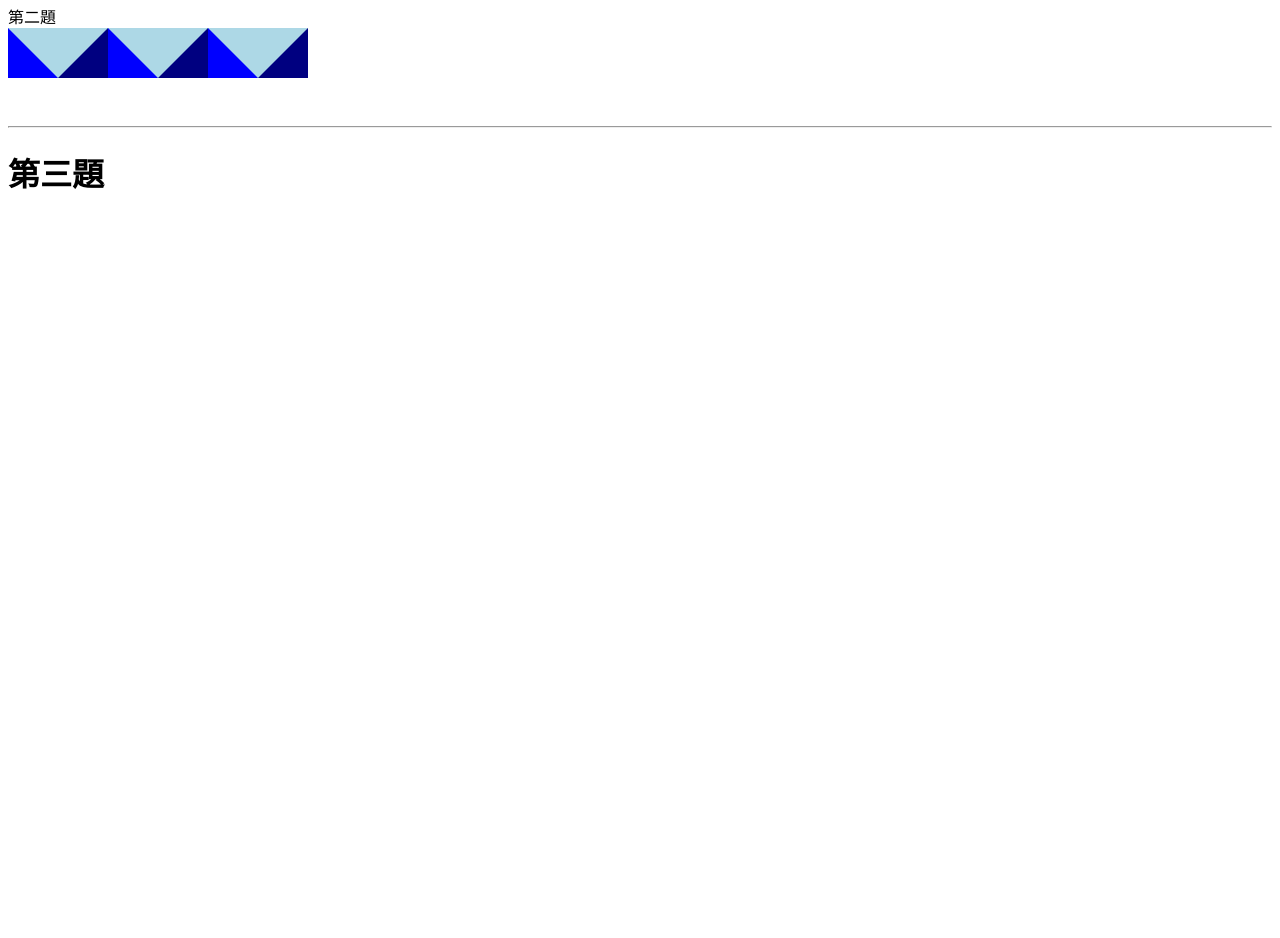
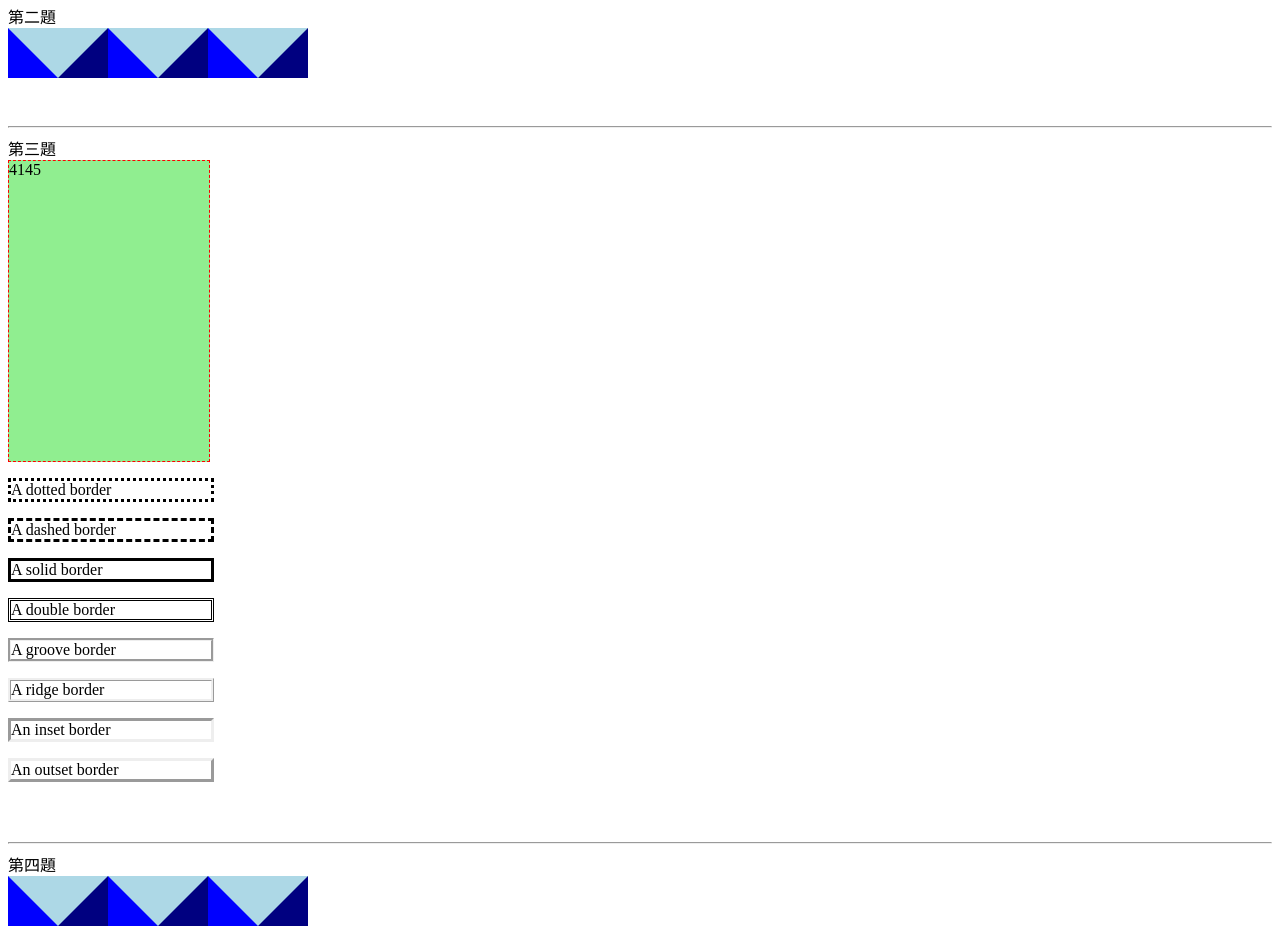
Before and after one commit to Rayson-tw/0701, a plain HTML site: page index.html in a window 1280 px wide. Shown: the part 300-1238 px from the top of the page. Before the commit the page ends 800 px from the top, so only its background shows below. Drawn offline with Linux system fonts and the light colour scheme.

Commit message:
第3題 & 第4題..... 還沒好

```diff
--- a/index.html
+++ b/index.html
@@ -22,10 +22,31 @@
 
 
 
+    <div align="left">第三題
+        <div class="mario">4145
+
+
+        </div>
+
+    </div>
     <div>
-        <h1>第三題</h1>
+        <p class="dotted">A dotted border</p>
+        <p class="dashed">A dashed border</p>
+        <p class="solid">A solid border</p>
+        <p class="double">A double border</p>
+        <p class="groove">A groove border</p>
+        <p class="ridge">A ridge border</p>
+        <p class="inset">An inset border</p>
+        <p class="outset">An outset border</p>
     </div>
-      <br>
+
+    <br><br><hr>
+
+    <div align="left">第四題
+        <div>
+            <div class="mountain"></div><div class="mountain"></div><div class="mountain"></div>
+        </div>
+    </div>
 
 
 
--- a/main.css
+++ b/main.css
@@ -17,3 +17,19 @@
     border-left:50px solid blue;
     display: inline-block;
     }
+.mario{
+    border:1px dashed red;
+    background-color:lightgreen;
+    width:200px;
+    height:300px;
+}
+
+    p{width: 200px;}
+    p.dotted {border-style: dotted}
+    p.dashed {border-style: dashed}
+    p.solid {border-style: solid}
+    p.double {border-style: double}
+    p.groove {border-style: groove}
+    p.ridge {border-style: ridge}
+    p.inset {border-style: inset}
+    p.outset {border-style: outset}
```
